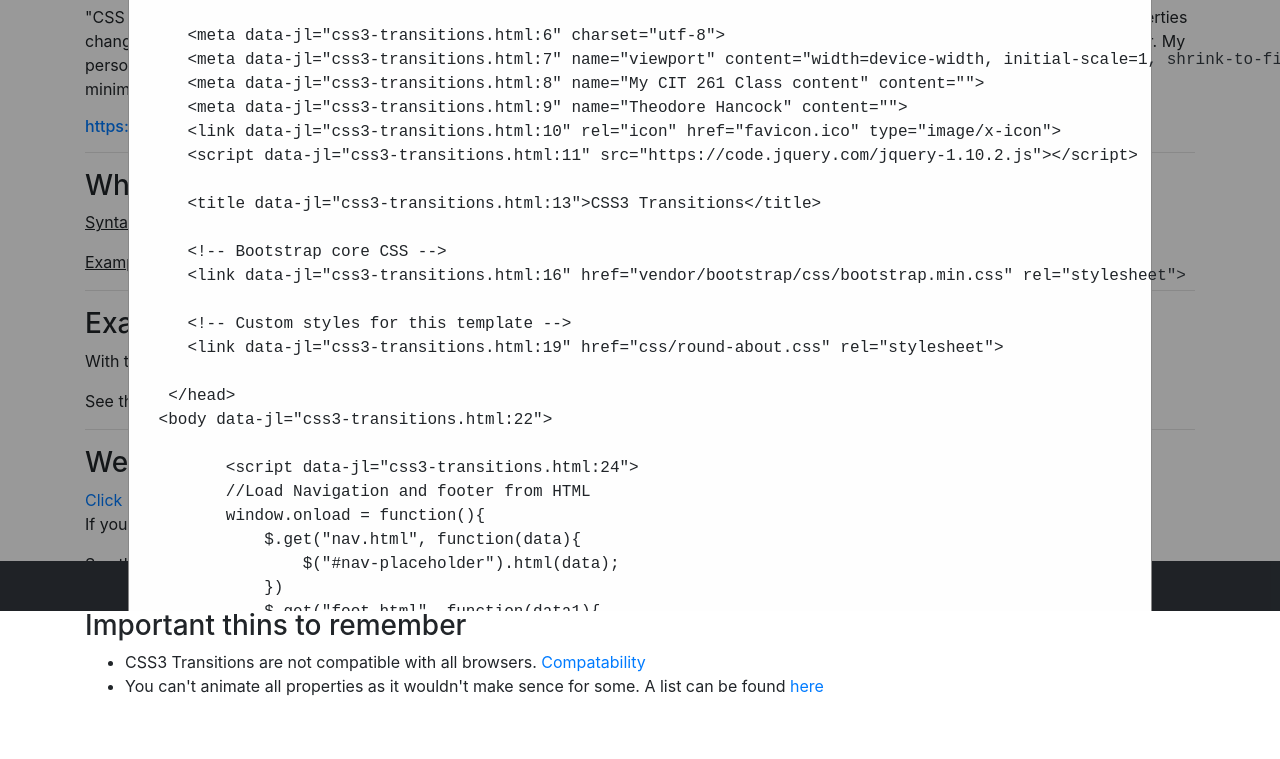
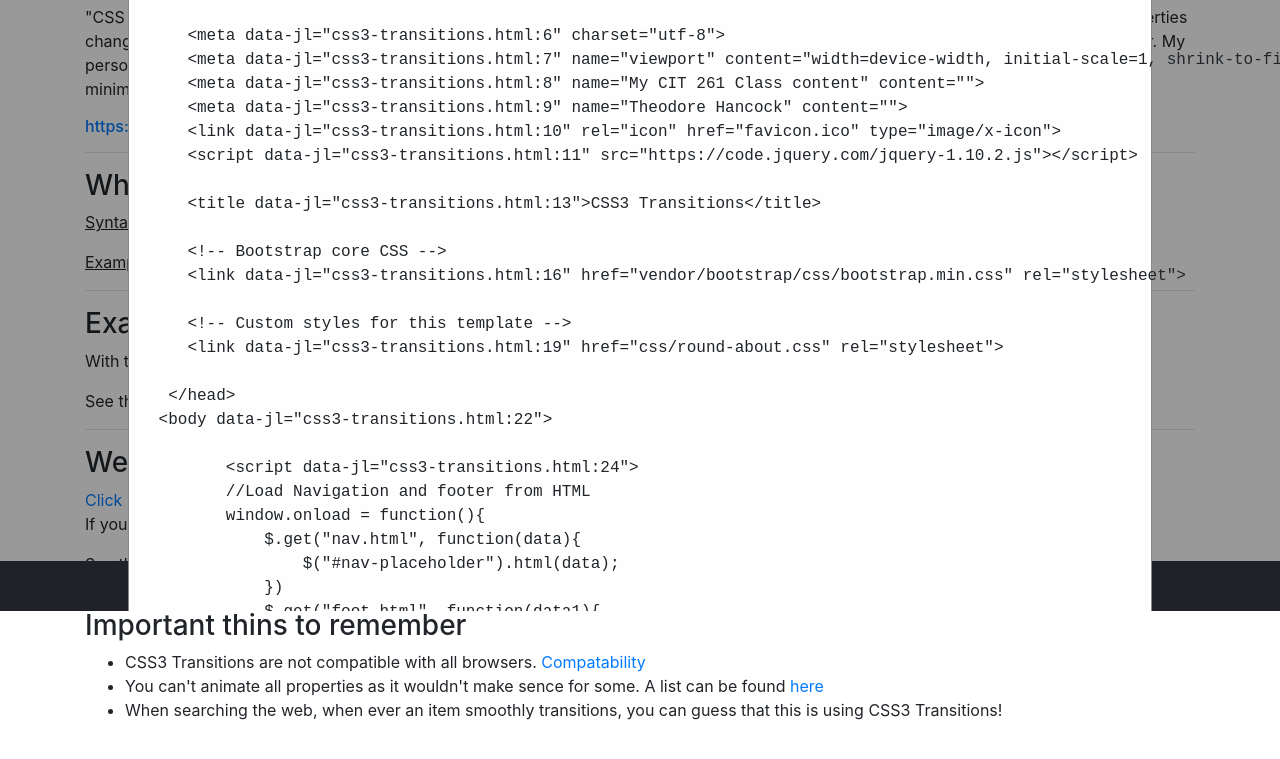
Before and after one commit to blakejth/blakejth.github.io, a website: page css3-transitions.html in a window 1280 px wide. Both pictures are taken after a click on the link "View code". Shown: the part 189-948 px from the top of the page. Drawn offline with nearby package versions, Linux system fonts and the light colour scheme; a script that the page names is missing.

Commit message:
update to view code

```diff
--- a/css3-transitions.html
+++ b/css3-transitions.html
@@ -77,6 +77,7 @@
         <ul>
             <li>CSS3 Transitions are not compatible with all browsers. <a href="https://caniuse.com/#feat=css-transitions">Compatability</a></li>
             <li>You can't animate all properties as it wouldn't make sence for some. A list can be found <a href="https://developer.mozilla.org/en-US/docs/Web/CSS/CSS_animated_properties">here</a></li>
+            <li>When searching the web, when ever an item smoothly transitions, you can guess that this is using CSS3 Transitions!</li>
         </ul>
 
     </div>
--- a/nav.html
+++ b/nav.html
@@ -63,6 +63,8 @@
           padding: 20px;
           border: 1px solid #888;
           width: 80%;
+          word-break: break-all;
+          word-wrap: break-word;
       }
 
       /* The Close Button */
```
